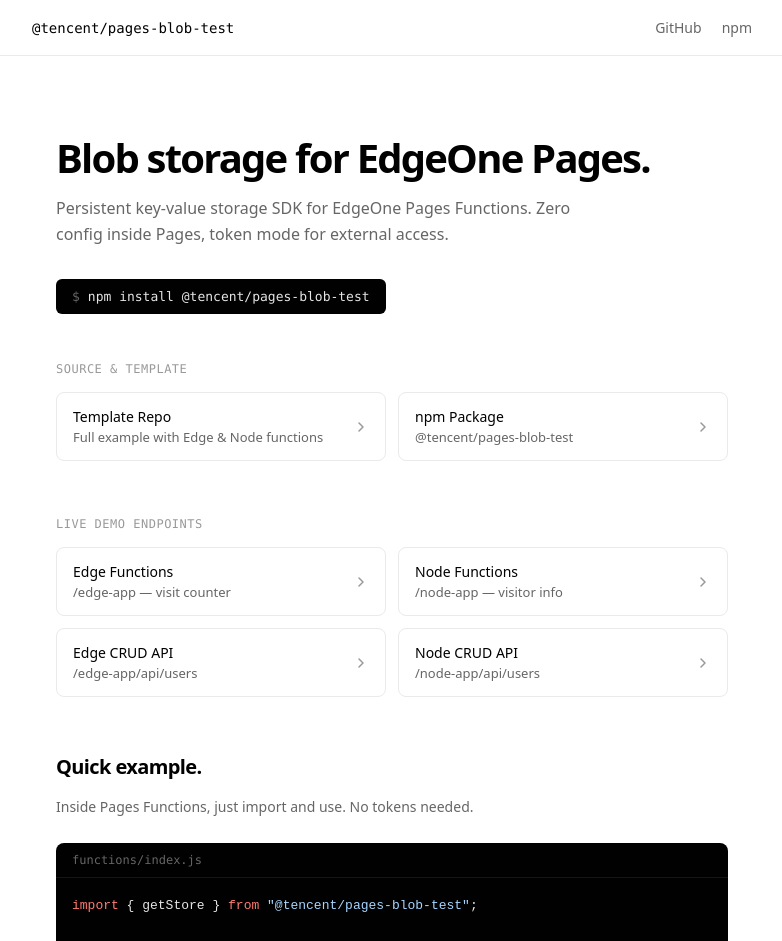
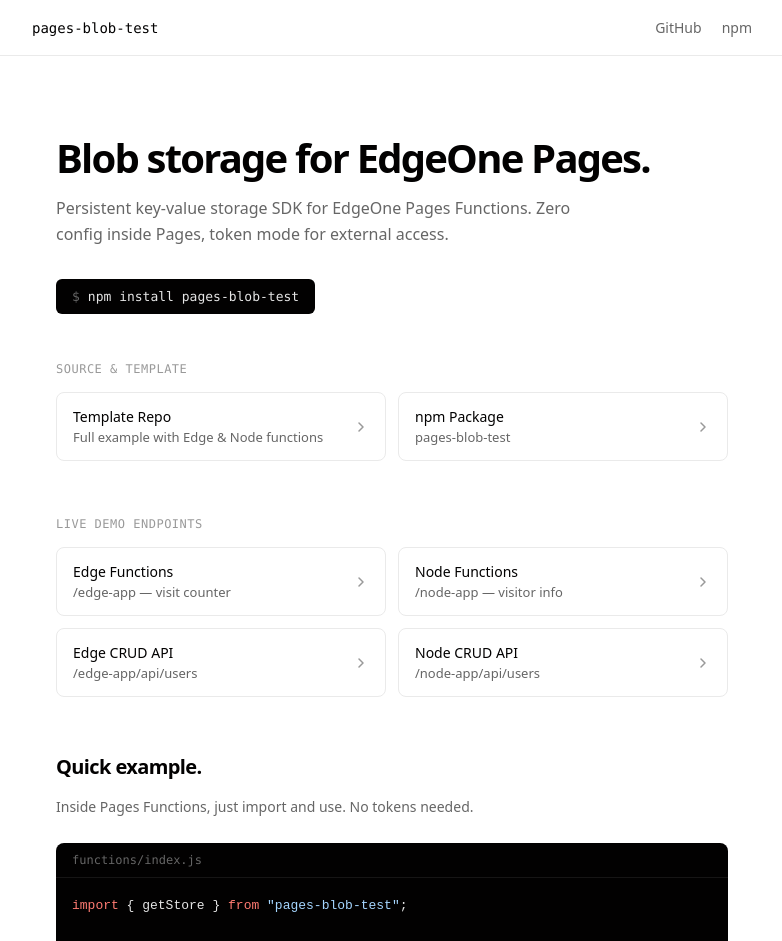
Before and after one commit to simdd/pages-blob-1, a website: page index.html in a window 1280 px wide. Shown: the top 941 px of the page, without its empty margins (248-1030 px from the left). Drawn offline with Linux system fonts and the light colour scheme.

```diff
--- a/cloud-functions/node-app/api/[[default]].js
+++ b/cloud-functions/node-app/api/[[default]].js
@@ -2,7 +2,7 @@
  * Node Function: Catch-all route
  * Handles all /node-app/api/* requests, including user CRUD (with prefix filter, PUT) and 404 fallback
  */
-import { getStore } from "@tencent/pages-blob-test";
+import { getStore } from "pages-blob-test";
 
 const store = getStore("functions-test");
 const USERS_KEY = "node-app/data/users.json";
--- a/cloud-functions/node-app/index.js
+++ b/cloud-functions/node-app/index.js
@@ -2,7 +2,7 @@
  * Node Function: node-app homepage
  * Route: /node-app
  */
-import { getStore } from "@tencent/pages-blob-test";
+import { getStore } from "pages-blob-test";
 
 export default async function onRequest(context) {
   const store = getStore("functions-test");
--- a/edge-functions/edge-app/api/[[default]].js
+++ b/edge-functions/edge-app/api/[[default]].js
@@ -2,7 +2,7 @@
  * Edge Function: Catch-all route
  * Handles all /edge-app/api/* requests, including user CRUD and 404 fallback
  */
-import { getStore } from "@tencent/pages-blob-test";
+import { getStore } from "pages-blob-test";
 
 const store = getStore("functions-test");
 const USERS_KEY = "edge-app/data/users.json";
--- a/edge-functions/edge-app/index.js
+++ b/edge-functions/edge-app/index.js
@@ -2,7 +2,7 @@
  * Edge Function: edge-app homepage
  * Route: /edge-app
  */
-import { getStore } from "@tencent/pages-blob-test";
+import { getStore } from "pages-blob-test";
 
 export default async function onRequest(context) {
   const store = getStore("functions-test");
--- a/index.html
+++ b/index.html
@@ -3,7 +3,7 @@
 <head>
   <meta charset="UTF-8" />
   <meta name="viewport" content="width=device-width, initial-scale=1.0" />
-  <title>@tencent/pages-blob-test</title>
+  <title>pages-blob-test</title>
   <style>
     *, *::before, *::after { margin: 0; padding: 0; box-sizing: border-box; }
     :root {
@@ -189,10 +189,10 @@
 
   <nav class="nav">
     <div class="nav-inner">
-      <a href="#" class="nav-brand">@tencent/pages-blob-test</a>
+      <a href="#" class="nav-brand">pages-blob-test</a>
       <div class="nav-right">
         <a href="https://github.com/TencentEdgeOne/pages-blob-template" target="_blank">GitHub</a>
-        <a href="https://www.npmjs.com/package/@tencent/pages-blob-test" target="_blank">npm</a>
+        <a href="https://www.npmjs.com/package/pages-blob-test" target="_blank">npm</a>
       </div>
     </div>
   </nav>
@@ -203,8 +203,8 @@
     <h1 class="hero-title">Blob storage for EdgeOne Pages.</h1>
     <p class="hero-desc">Persistent key-value storage SDK for EdgeOne Pages Functions. Zero config inside Pages, token mode for external access.</p>
 
-    <div class="install" onclick="navigator.clipboard.writeText('npm install @tencent/pages-blob-test')" title="Click to copy">
-      <span class="prompt">$</span>npm install @tencent/pages-blob-test
+    <div class="install" onclick="navigator.clipboard.writeText('npm install pages-blob-test')" title="Click to copy">
+      <span class="prompt">$</span>npm install pages-blob-test
     </div>
 
     <!-- Source Code -->
@@ -218,10 +218,10 @@
           </div>
           <svg class="link-card-arrow" width="16" height="16" viewBox="0 0 16 16" fill="none"><path d="M6 4l4 4-4 4" stroke="currentColor" stroke-width="1.5" stroke-linecap="round" stroke-linejoin="round"/></svg>
         </a>
-        <a class="link-card" href="https://www.npmjs.com/package/@tencent/pages-blob-test" target="_blank">
+        <a class="link-card" href="https://www.npmjs.com/package/pages-blob-test" target="_blank">
           <div class="link-card-text">
             <span class="link-card-title">npm Package</span>
-            <span class="link-card-desc">@tencent/pages-blob-test</span>
+            <span class="link-card-desc">pages-blob-test</span>
           </div>
           <svg class="link-card-arrow" width="16" height="16" viewBox="0 0 16 16" fill="none"><path d="M6 4l4 4-4 4" stroke="currentColor" stroke-width="1.5" stroke-linecap="round" stroke-linejoin="round"/></svg>
         </a>
@@ -271,7 +271,7 @@
         <div class="code-header">
           <span>functions/index.js</span>
         </div>
-        <pre><code><span class="kw">import</span> { getStore } <span class="kw">from</span> <span class="str">"@tencent/pages-blob-test"</span>;
+        <pre><code><span class="kw">import</span> { getStore } <span class="kw">from</span> <span class="str">"pages-blob-test"</span>;
 
 <span class="kw">const</span> store = <span class="fn">getStore</span>(<span class="str">"my-store"</span>);
 
--- a/package.json
+++ b/package.json
@@ -1,7 +1,7 @@
 {
   "name": "pages-blob-example",
   "version": "1.0.0",
-  "description": "Example project demonstrating @tencent/pages-blob-test usage with Edge Functions and Cloud Functions on EdgeOne Pages",
+  "description": "Example project demonstrating pages-blob-test usage with Edge Functions and Cloud Functions on EdgeOne Pages",
   "type": "module",
   "license": "MIT",
   "keywords": [
@@ -14,6 +14,6 @@
     "example"
   ],
   "dependencies": {
-    "@tencent/pages-blob-test": "latest"
+    "pages-blob-test": "latest"
   }
 }
```
Also changed, not shown: README.md, README_zh-CN.md, 1 other file.
